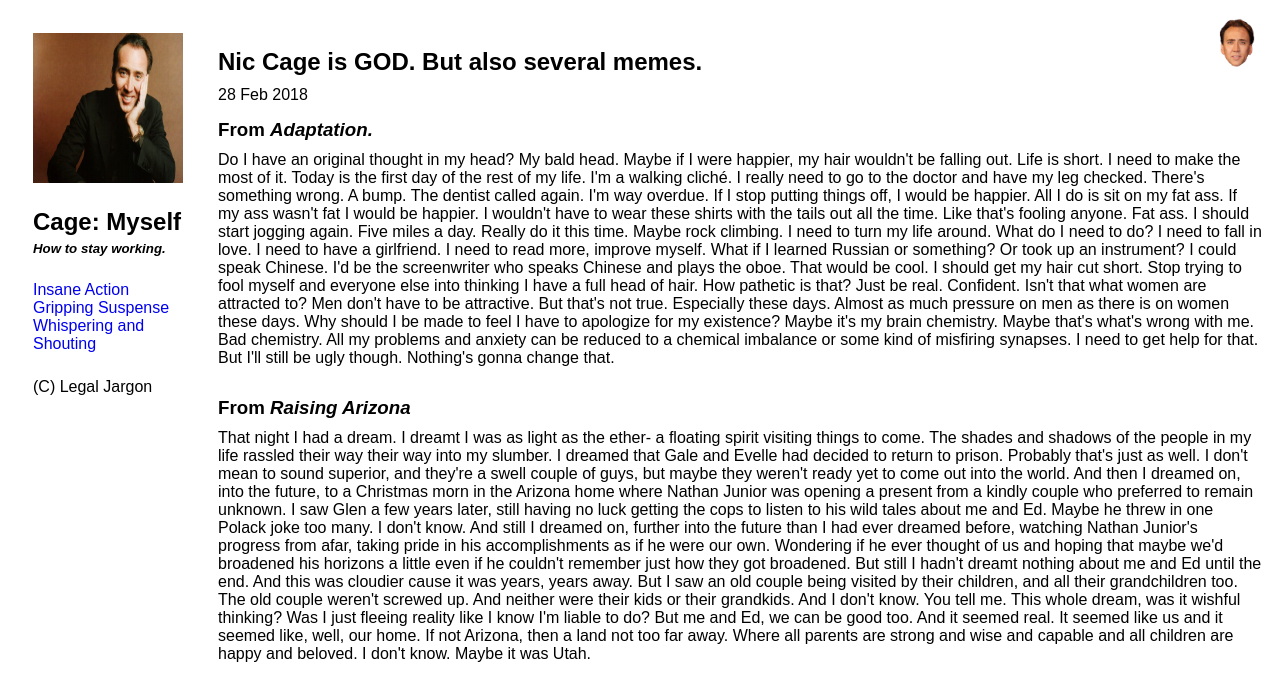
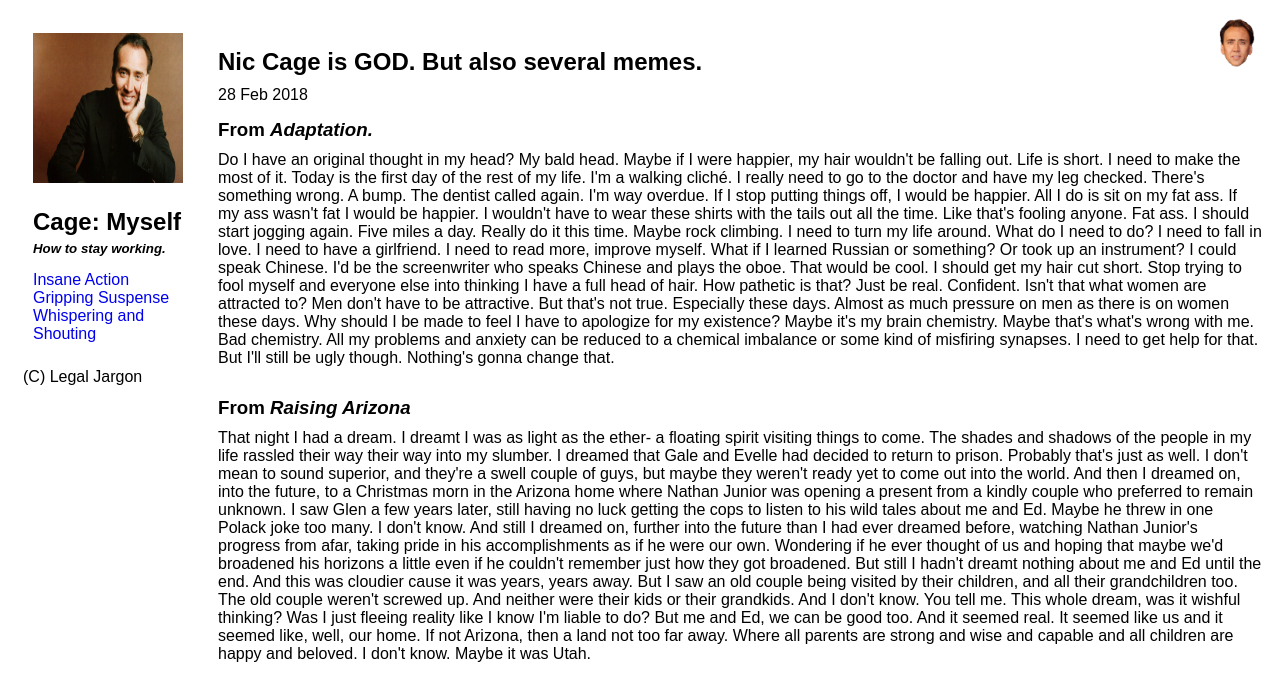
Before and after one commit to cchooley/website-drill-1, a plain HTML site: page drill2/index.html in a window 1280 px wide. Drawn offline with Linux system fonts and the light colour scheme.

Commit message:
Committing Drill 2 with additional revisions

```diff
--- a/drill2/index.html
+++ b/drill2/index.html
@@ -6,21 +6,24 @@
     <link rel="stylesheet" href="styles.css">
   </head>
   <body>
-    <nav class="sidebar">
-      <div class="aligner">
+    <section class="sidebar">
+      <h2 class="blank_header">Nope</h2>
+      <aside class="aligner">
         <img src="cage1.jpg" alt="Nic Cage" class="maincage">
         <h2 class="blogtitle">Cage: Myself</h2>
         <h5 class="subheading">How to stay working.</h5>
-        <div class="sitelinks">
-          <a href="home.html" class="navlink">Insane Action</a>
-          <a href="about.html" class="navlink">Gripping Suspense</a>
-          <a href="contact.html" class="navlink">Whispering and Shouting</a>
-        </div>
-        <footer class="legalstuff">
-          (C) Legal Jargon
-        </footer>
-      </div>
-    </nav>
+        <nav>
+          <ul class="sitelinks">
+            <li><a href="home.html" class="navlink">Insane Action</a></li>
+            <li><a href="about.html" class="navlink">Gripping Suspense</a></li>
+            <li><a href="contact.html" class="navlink">Whispering and Shouting</a></li>
+          </ul>
+        </nav>
+      </aside>
+      <footer class="legalstuff">
+        (C) Legal Jargon
+      </footer>
+    </section>
     <main class="blogbody">
       <section class="container">
         <img src="cage2.png" alt="Nic Cage" class="avatar">
--- a/drill2/styles.css
+++ b/drill2/styles.css
@@ -6,6 +6,10 @@ body {
 nav {
   display: flex;
   flex-direction: column;
+}
+
+.blank_header {
+  display: none;
 }
 
 .aligner {
@@ -31,17 +35,19 @@ nav {
 }
 
 .sitelinks {
-  padding: 15px;
+  padding: 0px 15px 10px 15px;
+  margin: 5px 0px 5px 0px;
   display: flex;
   flex-direction: column;
+  list-style-type: none;
 }
 
 .navlink {
   text-decoration: none;
 }
 
-footer {
-  padding: 10px 15px 15px 15px;
+.legalstuff {
+  margin: 0px 15px 10px 15px;
 }
 
 .container {
```
